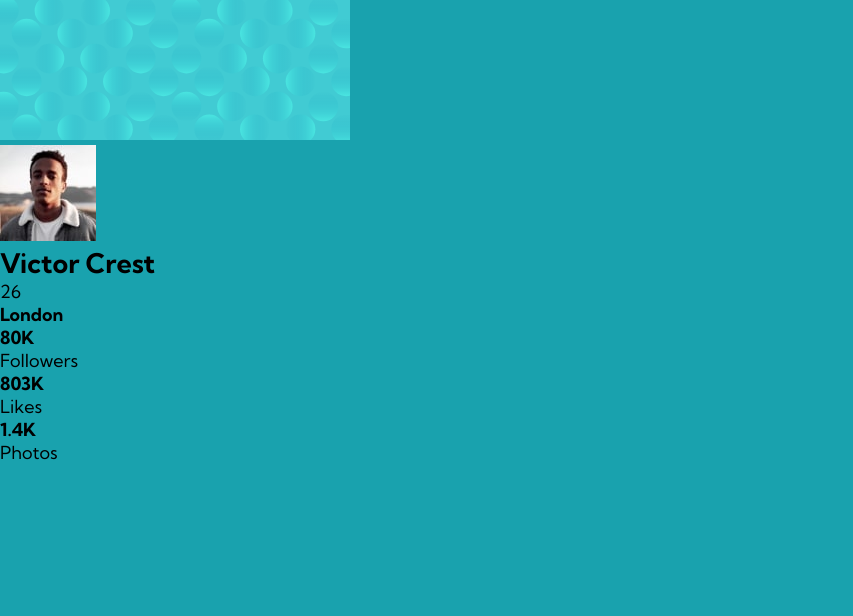
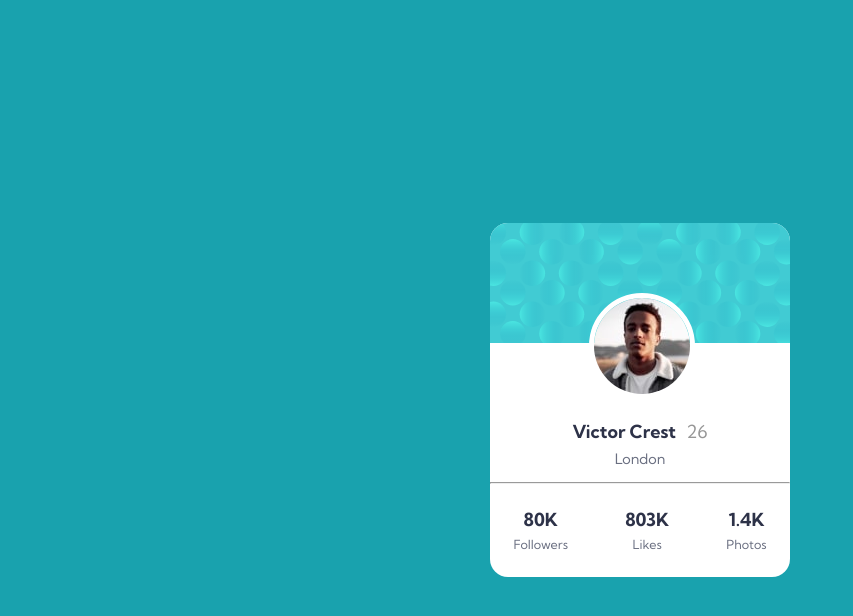
Before and after one commit to john-k-phillips/fm-profile-card-component, a plain HTML site: page index.html in a window 1280 px wide. Shown: the whole page, without its empty margins (0-853 px from the left). Drawn offline with Linux system fonts and the light colour scheme.

Commit message:
Project finished.

```diff
--- a/index.html
+++ b/index.html
@@ -20,9 +20,10 @@
         <div class="details">
           <h1>Victor Crest</h1>
           <span class="age">26</span>
-          <h4 class="location">London</h4>
         </div>
+        <h4 class="location">London</h4>
       </div>
+      <hr />
         <ul class="stats">
           <li>
             <h4>80K</h4>
--- a/styles.scss
+++ b/styles.scss
@@ -1,4 +1,5 @@
 @import 'styles/variables';
+@import 'styles/card';
 @import url('https://fonts.googleapis.com/css2?family=Kumbh+Sans:wght@400;700&display=swap');
 
 * {
@@ -15,4 +16,6 @@ body {
     height: 100vh;
 
     background-color: $clr-cyan;
+    display: grid;
+    place-items: center;
 }
--- /dev/null
+++ b/styles/_card.scss
@@ -0,0 +1,77 @@
+.container {
+    background-color: white;
+    width: 300px;
+    border-radius: 1em;
+}
+
+.image-container {
+    width: 100%;
+    img {
+        width: 100%;
+        border-top-left-radius: 1em;
+        border-top-right-radius: 1em;
+    }
+}
+
+
+
+.content {
+    position: relative;
+    display: flex;
+    justify-content: center;
+    flex-direction: column;
+    align-items: center;
+    text-align: center;
+
+
+    #profile {
+        position: absolute;
+        top: -55px;
+        left: 33%;
+        img {
+            border-radius: 50%;
+            border: 5px solid white;
+        }
+    }
+
+    .details {
+        margin-top: 4em;
+        display: flex;
+        gap: 0.6em;
+        h1 {
+            font-size: 1em;
+            color: $clr-dark-blue;
+        }
+        .age {
+            font-size: 1em;
+            color: $clr-dark-gray
+        }
+    }
+
+    .location {
+        font-size: 0.8em;
+        font-weight: 400;
+        color: $clr-gray-blue;
+        margin-top: 0.5em;
+        margin-bottom: 1em;
+    }
+}
+
+.stats {
+    padding: 0.8em;
+    list-style: none;
+    display: flex;
+    justify-content: space-between;
+    align-items: center;
+    li {
+        text-align: center;
+        padding: 0.5em;
+        h4 {
+            color: $clr-dark-blue;
+        }
+        span {
+            color: $clr-gray-blue;
+            font-size: 0.7em;
+        }
+    }
+}
```
Also changed, not shown: styles.css, 1 other file.
